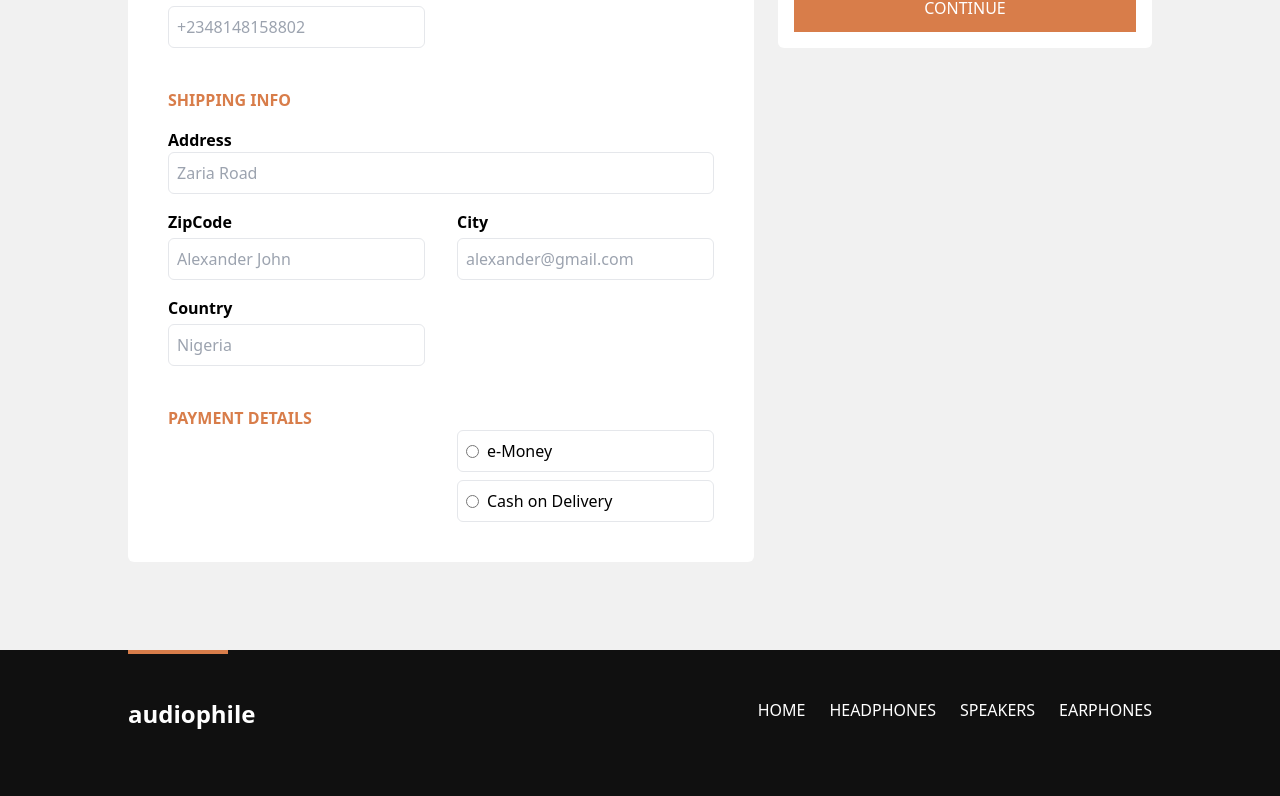
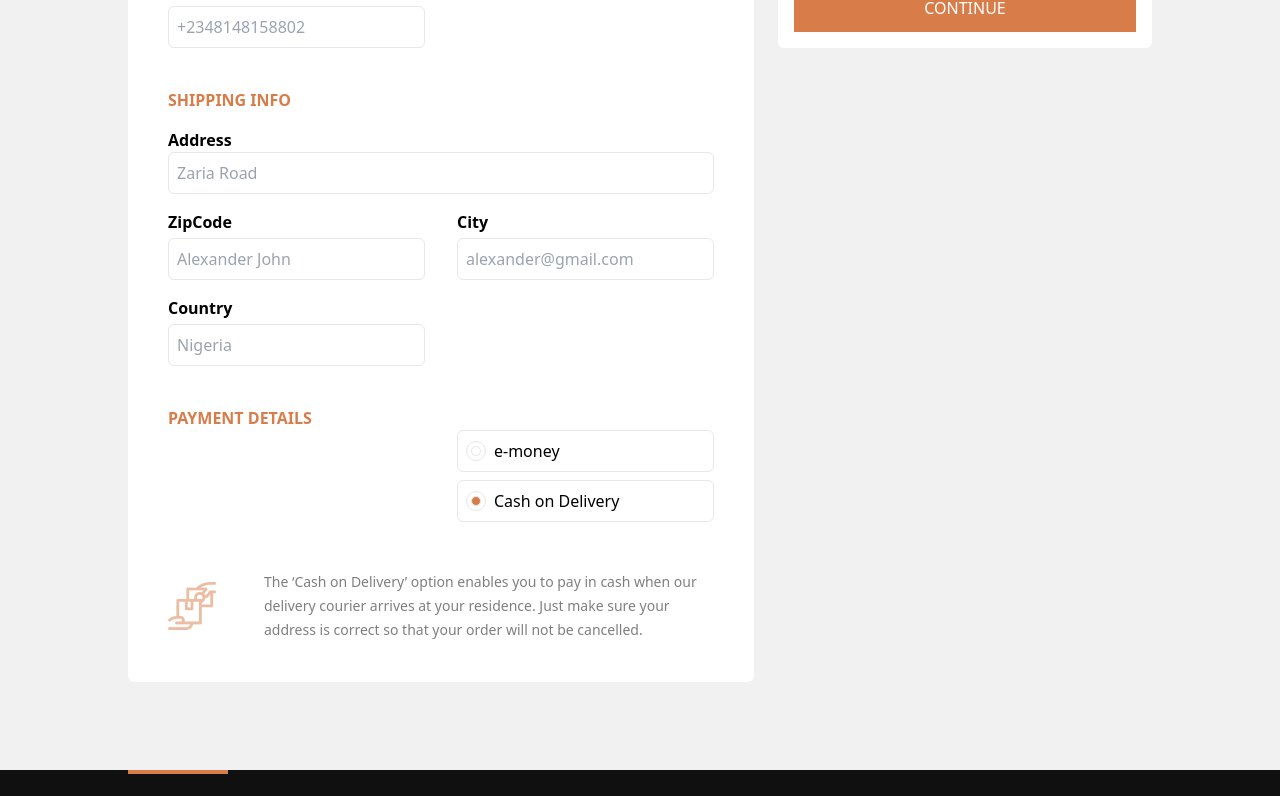
Before and after one commit to Deevyne99/audiophile-Ecommerce, a React (Create React App) app in the folder audiophoile/: page /checkout in a window 1280 px wide. Shown: the part 465-1261 px from the top of the page. Built offline with nearby package versions, Linux system fonts and the light colour scheme.

Commit message:
updated checkout form

```diff
--- a/audiophoile/src/pages/Checkout.js
+++ b/audiophoile/src/pages/Checkout.js
@@ -2,6 +2,7 @@ import React, { useState, useEffect } from 'react'
 import { Link, useNavigate, useLocation } from 'react-router-dom'
 import { useGlobalContext } from '../components/context'
 import { formatPrice } from '../utilis/Price'
+import Shape from '../images/Shape.png'
 
 const Checkout = () => {
   const { cart, shipping_fee, total_amount } = useGlobalContext()
@@ -15,10 +16,14 @@ const Checkout = () => {
     zipCode: '',
     city: '',
     country: '',
+    card: '',
+    pin: '',
   }
   const [payment, setPayment] = React.useState()
   const [formValues, setFormValues] = useState(initialState)
   const [isSubmit, setIsSubmit] = useState(false)
+  const [cash, setCash] = useState(true)
+  const [eMoney, setEmoney] = useState(false)
 
   const [formErrors, setFormErrors] = useState({})
   // const checkout = async () => {
@@ -38,6 +43,14 @@ const Checkout = () => {
   //       }
   //     })
   // }
+  const cashTransaction = () => {
+    setCash(true)
+    setEmoney(false)
+  }
+  const eTransaction = () => {
+    setEmoney(true)
+    setCash(false)
+  }
   const handleChange = (e) => {
     const { name, value } = e.target
     setFormValues({ ...formValues, [name]: value })
@@ -69,6 +82,12 @@ const Checkout = () => {
     }
     if (!values.country) {
       errors.country = 'country is required'
+    }
+    if (!values.card) {
+      errors.card = 'Card is required'
+    }
+    if (!values.pin) {
+      errors.pin = 'Pin is required'
     }
     return errors
   }
@@ -268,29 +287,98 @@ const Checkout = () => {
                     <div className='w-1/2 '></div>
                     <div className='w-1/2  flex flex-col gap-2'>
                       <div className='flex items-center w-full gap-2 p-2 border-[1px] rounded-md'>
-                        <input
-                          type='radio'
-                          name='eMoney'
-                          value='eMoney'
-                          id=''
-                          onChange={(e) => setPayment(e.target.value)}
-                        />
-                        <label htmlFor='eMoney'>e-Money</label>
+                        <div
+                          className='flex items-center gap-2'
+                          onClick={() => eTransaction()}
+                        >
+                          <div className='w-[20px] flex justify-center items-center h-[20px] rounded-[50%] border-[1px]'>
+                            <div
+                              className={`w-[10px] h-[10px] rounded-[50%] border-[1px] ${
+                                eMoney ? 'bg-[#D87D4A]' : ''
+                              }`}
+                            ></div>
+                          </div>{' '}
+                          e-money
+                        </div>
                       </div>
                       <div className='flex items-center w-full gap-2 p-2 border-[1px] rounded-md'>
-                        <input
-                          type='radio'
-                          name='cashDelivery'
-                          value='cashDelivery'
-                          id=''
-                          onChange={(e) => setPayment(e.target.value)}
-                        />
-                        <label htmlFor='cashDelivery'>Cash on Delivery</label>
+                        <div
+                          className='flex items-center gap-2'
+                          onClick={() => cashTransaction()}
+                        >
+                          <div className='w-[20px] flex justify-center items-center h-[20px] rounded-[50%] border-[1px]'>
+                            <div
+                              className={`w-[10px] h-[10px] rounded-[50%] border-[1px] ${
+                                cash ? 'bg-[#D87D4A]' : ''
+                              }`}
+                            ></div>
+                          </div>{' '}
+                          Cash on Delivery
+                        </div>
                       </div>
                     </div>
                   </div>
                 </div>
               </div>
+              {cash && (
+                <div className='mt-12 flex flex-col md:flex-row gap-6  md:gap-12 items-center leading-6 text-sm text-[#000] opacity-50'>
+                  <img src={Shape} alt='' />
+                  <p>
+                    The ‘Cash on Delivery’ option enables you to pay in cash
+                    when our delivery courier arrives at your residence. Just
+                    make sure your address is correct so that your order will
+                    not be cancelled.
+                  </p>
+                </div>
+              )}
+
+              {eMoney && (
+                <div className='flex flex-col md:flex-row gap-8 mt-12'>
+                  <div className='flex flex-col gap-1 w-full md:w-1/2'>
+                    <label
+                      htmlFor='name'
+                      className='font-semibold flex justify-between'
+                    >
+                      e-Money Number
+                      <small className='text-[#CD2C2C] ml-auto '>
+                        {formErrors.card}
+                      </small>
+                    </label>
+                    <input
+                      type='text'
+                      placeholder='Alexander John'
+                      className={`p-2  border-[1px] rounded-md w-full ${
+                        formErrors.card ? 'border-[#cd2c2c] border-[2px]' : ''
+                      }`}
+                      name='card'
+                      value={formValues.card}
+                      onChange={handleChange}
+                    />
+                  </div>
+
+                  <div className='flex flex-col gap-1 w-full md:w-1/2'>
+                    <label
+                      htmlFor='name'
+                      className='font-semibold flex justify-between'
+                    >
+                      e-Money Pin
+                      <small className='text-[#CD2C2C] ml-auto '>
+                        {formErrors.pin}
+                      </small>
+                    </label>
+                    <input
+                      type='email'
+                      placeholder='alexander@gmail.com'
+                      className={`p-2  border-[1px] rounded-md w-full ${
+                        formErrors.pin ? 'border-[#cd2c2c] border-[2px]' : ''
+                      }`}
+                      name='pin'
+                      value={formValues.pin}
+                      onChange={handleChange}
+                    />
+                  </div>
+                </div>
+              )}
             </form>
           </div>
           <article className='flex flex-col w-full md:w-2/5 bg-white rounded-md p-4 gap-4'>
```
Also changed, not shown: audiophoile/src/images/Shape.png (added).
